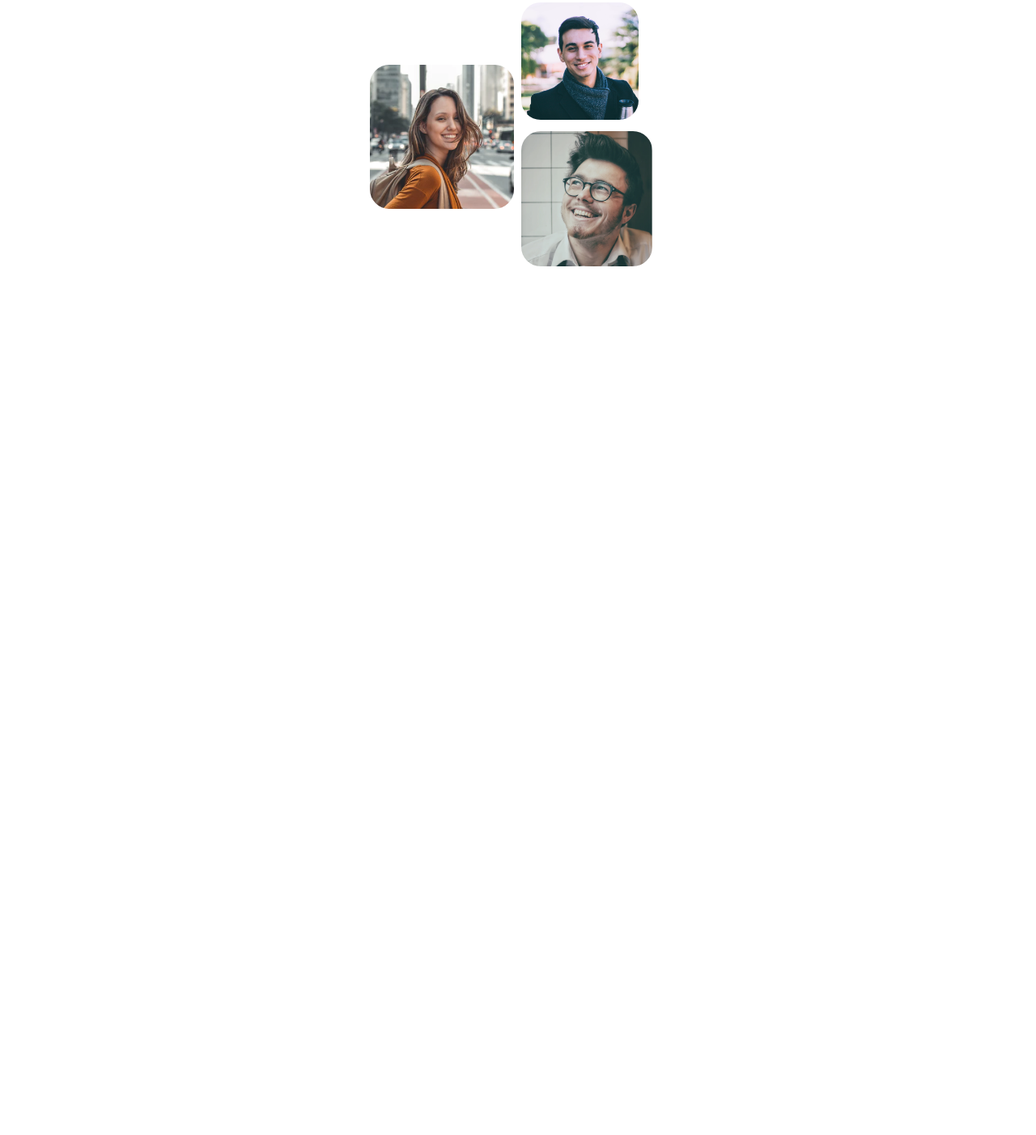
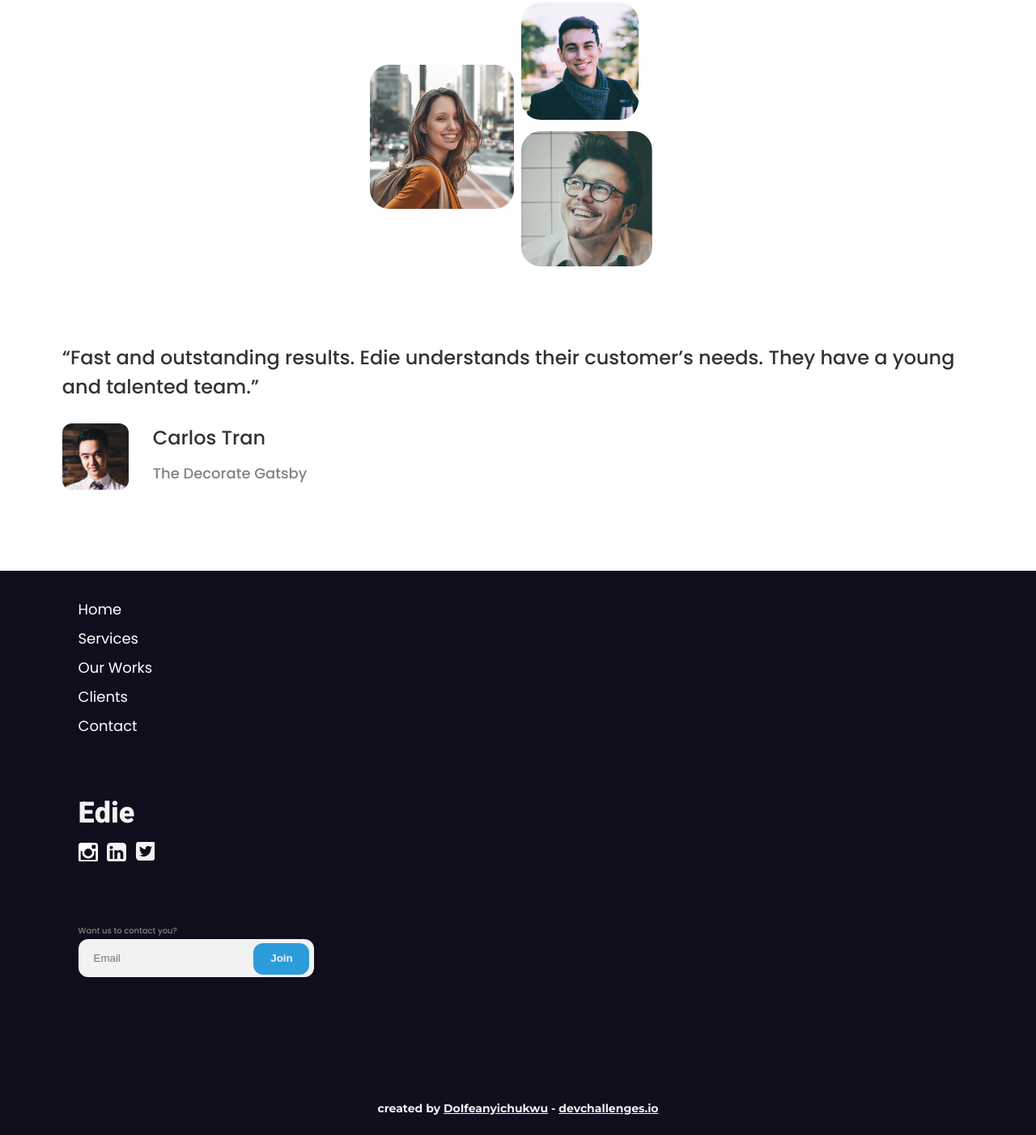
Before and after one commit to DoIfeanyichukwu/Eddie-homepage, a plain HTML site: page index.html in a window 1280 px wide. Shown: the part 7786-9188 px from the top of the page at 81% size. Before the commit the page ends 8210 px from the top, so only its background shows below. Drawn offline with Linux system fonts and the light colour scheme.

Commit message:
done with footer. for now

```diff
--- a/assets/css/footer.css
+++ b/assets/css/footer.css
@@ -1,3 +1,50 @@
+/* footer */
 .footer {
-    display: none;
+    background-color:#100E1D;
+    padding-block-start: 1.875rem;
+    padding-block-end: 1.5rem;
+    padding-inline: 1.4rem;
 }
+.footer-nav-list {
+    list-style: none;
+}
+.footer-nav a {
+    text-decoration: none;
+    color: #fff;
+    font-size: 1.125rem;
+    font-weight: 400;
+    line-height: 36px;
+}
+.footer-nav {
+    margin-block-end: 4rem;
+}
+.footer-main-logo {
+    font-weight: 800;
+    font-size: 2.25rem;
+    line-height: 52.88px;
+    color: #f2f2f2;
+    margin-block-end: .5rem;
+}
+.socials {
+    display: flex;
+    margin-block-end: 4rem;
+}
+.socials-link + .socials-link{
+    margin-inline-start: .6875rem;
+}
+
+.footer-form {
+    margin-block-end: 9.625rem;
+}
+
+.footer-text {
+    font-size: .875rem;
+    line-height: 17px;
+    font-weight: 500;
+    color: #f2f2f2;
+    text-align: center;
+    font-family: 'Montserrat', sans-serif;
+}
+.footer-text a {
+    color: inherit;
+}
--- a/assets/css/main.css
+++ b/assets/css/main.css
@@ -1,6 +1,3 @@
-.comment{
-    display: none;
-}
 
 /* offer */
 .offer {
@@ -174,3 +171,43 @@
     margin-inline-start: -.5rem;
     height: 178.16px;
 }
+
+
+/* comment */
+.comment {
+    margin-block-end: 6.25rem;
+}
+.quote {
+    font-weight: 500;
+    font-size: 1.5rem;
+    line-height: 1.5;
+    color: #333333;
+    margin-block-end: 1.6875rem;
+}
+.id.flex {
+    display: flex;
+}
+.id-img {
+    width: 82px;
+    height: 82px;
+    background-color: #c4c4c4;
+    border-radius: .75rem;
+    margin-inline-end: 1.875rem;
+}
+.id-img img {
+    border-radius: .75rem;
+}
+.id-name {
+    font-size: 1.5rem;
+    font-weight: 500;
+    color: #333333;
+    line-height: 1.5;
+    margin-block-end: .75rem;
+}
+
+.id-pos {
+    font-size: 1.125rem;
+    line-height: 1.5;
+    font-weight: 500;
+    color: #828282;
+}
--- a/assets/css/public.css
+++ b/assets/css/public.css
@@ -13,6 +13,13 @@ html {
 img {
     max-inline-size: 100%;
     width: 100%;
+}
+
+.label {
+    color: #828282;
+    font-weight: 500;
+    font-size: 0.625rem;
+    line-height: 0.9375;
 }
 
 input {
--- a/index.html
+++ b/index.html
@@ -268,7 +268,7 @@
         <section class="main-section section comment">
 
           <blockquote class="quote">
-            “Fast and outstanding resutls. Edie understands their customer’s needs. They have a young and talented team.”
+            “Fast and outstanding results. Edie understands their customer’s needs. They have a young and talented team.”
           </blockquote>
 
           <div class="id flex">
@@ -334,7 +334,7 @@
 
           <div class="nav-logo">
 
-            <h1 class="foter-main-logo logo">Edie</h1>
+            <h1 class="footer-main-logo logo">Edie</h1>
 
             <div class="socials">
 
@@ -367,7 +367,7 @@
         </div>
 
         <p class="footer-text">
-          created by <a href="#">DoIfeanyichukwu</a> - <a href="#">devchallenges.io</a>
+          created by <a href="https://devchallenges.io/portfolio/DoIfeanyichukwu">DoIfeanyichukwu</a> - <a href="https://devchallenges.io">devchallenges.io</a>
         </p>
 
       </div>
```
